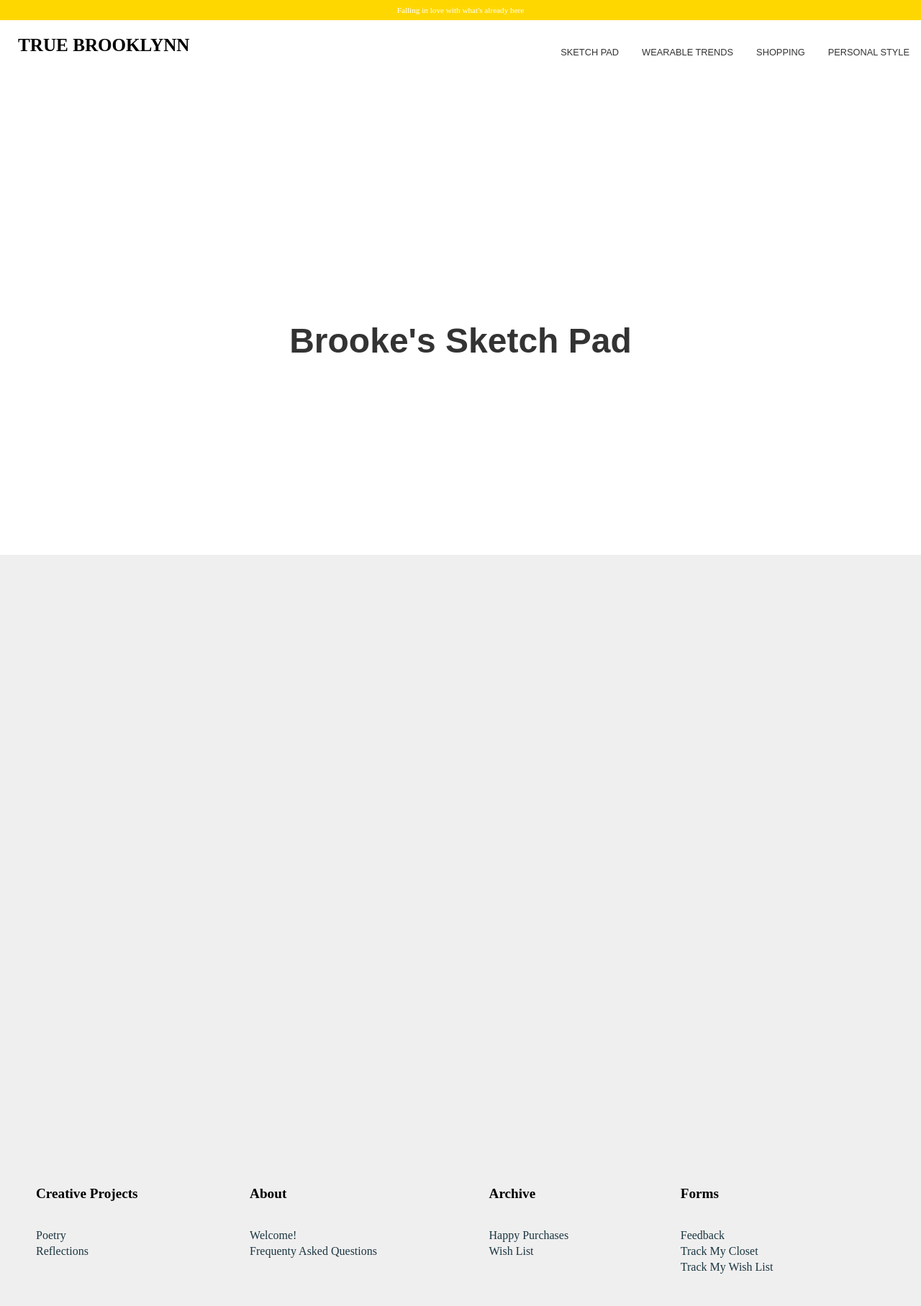
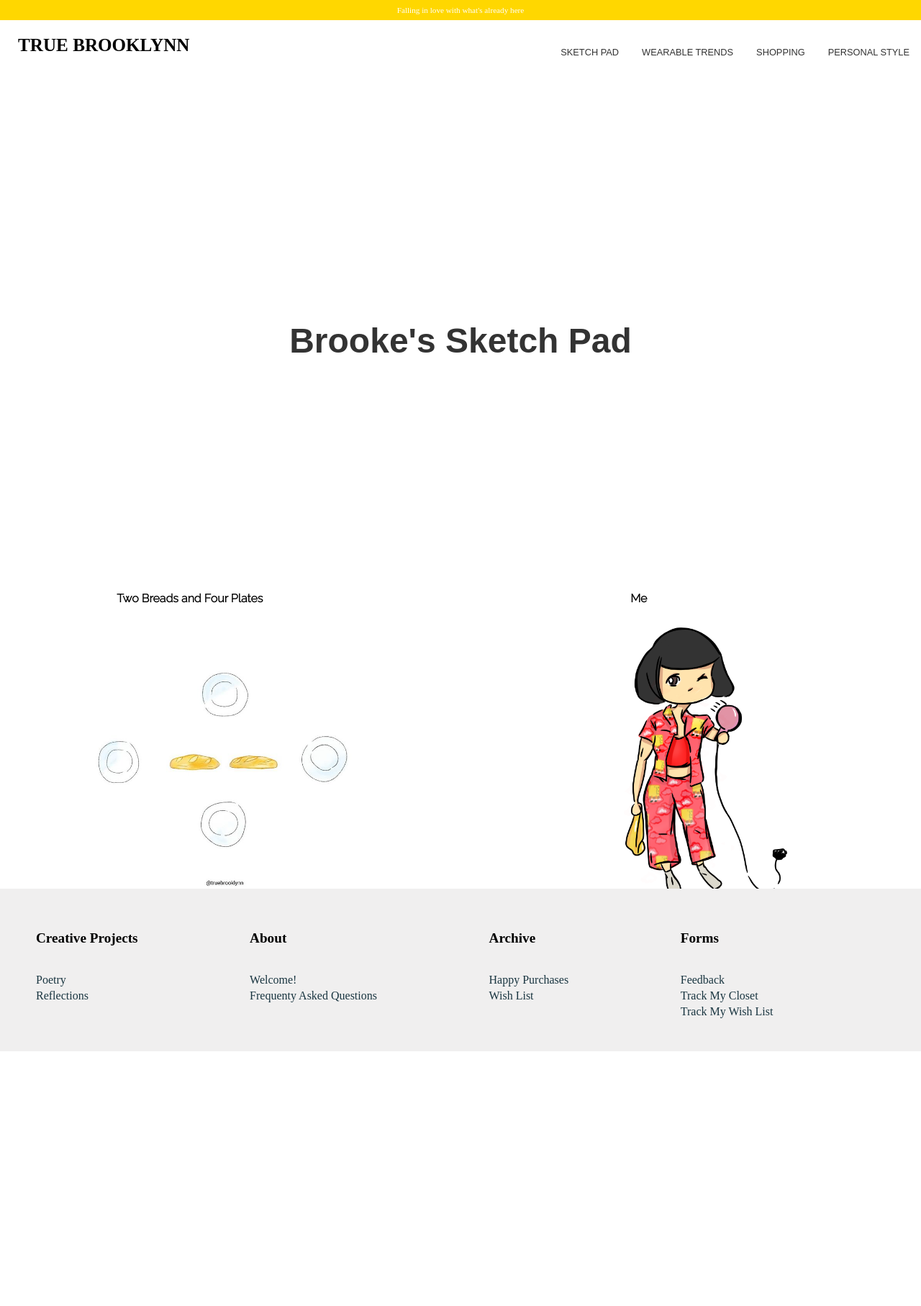
Before and after one commit to truebrooklynn/truebrooklynn.github.io, a Jekyll site: the page built from sketchpad/index.html, in a window 1280 px wide. Shown: the whole page at 72% size. Built offline with Jekyll 4.4.1, drawn with Linux system fonts in a browser that asks for light colours; some web fonts are replaced; after the commit the page ends 1461 px from its top, so only the background shows below that.

Commit message:
Added additional styles to imageFeed block

```diff
--- a/css/main.css
+++ b/css/main.css
@@ -253,7 +253,16 @@
 /*-------------------------Pure Content Blocks----------------------------------------------------------------------------*/
 /*-----------------------------------------------------------------------------------------------------------------*/
 .imageFeed{
-  max-width: 75vw;
+  margin: 1rem;
+  max-width: 100vw;
+  display: block;
+  background-color: white;
+
+  display: flex;
+  justify-content: center;
+  align-items: center; /*align image*/
+
+  position: relative; /* image to scale nicely on all screens*/
 }
 
 .imageFeed .oneImage{
```
